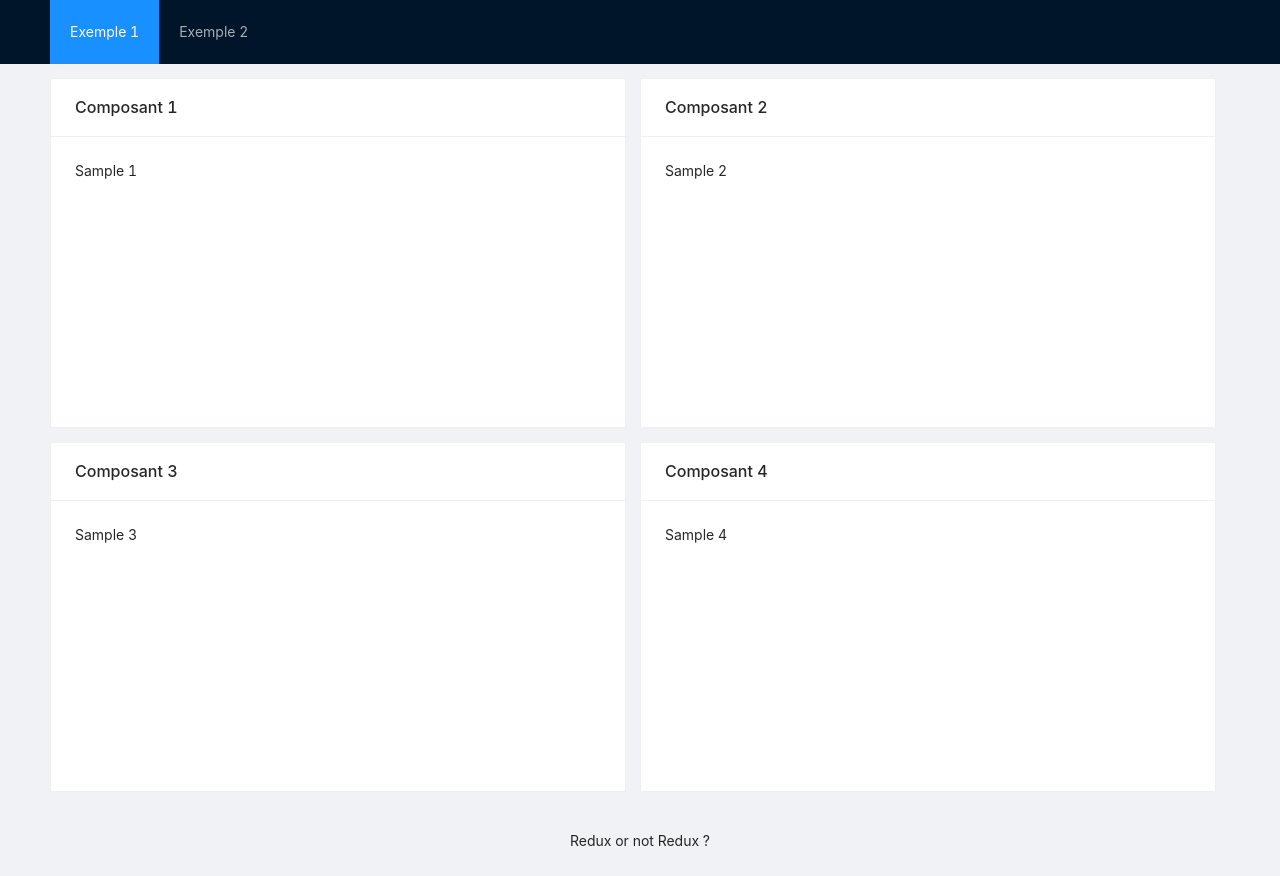
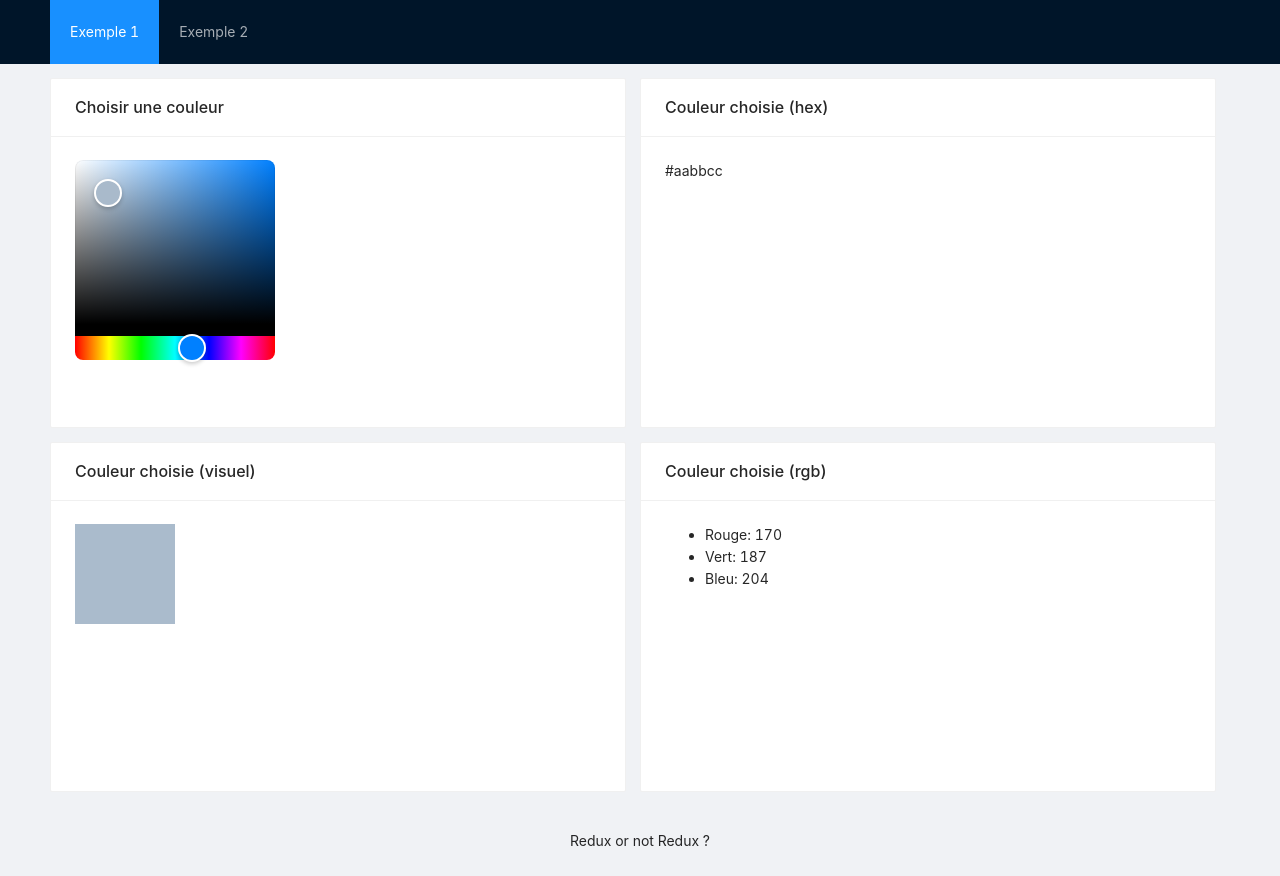
Before and after one commit to Claveaum/ReduxVsContextSample, a React (Create React App) app: page / in a window 1280 px wide. Built offline with nearby package versions, Linux system fonts and the light colour scheme.

Commit message:
Ajout couleurs sur example 1

```diff
--- a/package.json
+++ b/package.json
@@ -8,6 +8,7 @@
     "@testing-library/user-event": "^12.1.10",
     "antd": "^4.16.2",
     "react": "^17.0.2",
+    "react-colorful": "^5.2.2",
     "react-dom": "^17.0.2",
     "react-router": "^5.2.0",
     "react-router-dom": "^5.2.0",
--- /dev/null
+++ b/src/exemple1/bottomLeft.jsx
@@ -0,0 +1,9 @@
+import { Card } from "antd";
+
+export function BottomLeft({ color }) {
+  return (
+    <Card title="Couleur choisie (visuel)" className="exemple1-card">
+      <div style={{ height: 100, width: 100, backgroundColor: color }}></div>
+    </Card>
+  );
+}
--- /dev/null
+++ b/src/exemple1/bottomRight.jsx
@@ -0,0 +1,23 @@
+import { Card } from "antd";
+
+export function BottomRight({ color }) {
+  const rgb = hexToRgb(color)
+  return (
+    <Card title="Couleur choisie (rgb)" className="exemple1-card">
+      <ul>
+        <li>Rouge: {rgb.r}</li>
+        <li>Vert: {rgb.g}</li>
+        <li>Bleu: {rgb.b}</li>
+      </ul>
+    </Card>
+  );
+}
+
+function hexToRgb(hex) {
+  var result = /^#?([a-f\d]{2})([a-f\d]{2})([a-f\d]{2})$/i.exec(hex);
+  return result ? {
+    r: parseInt(result[1], 16),
+    g: parseInt(result[2], 16),
+    b: parseInt(result[3], 16)
+  } : null;
+}
--- a/src/exemple1/exemple1.jsx
+++ b/src/exemple1/exemple1.jsx
@@ -1,32 +1,34 @@
-import { Card, Col, Row } from "antd";
+import { Col, Row } from "antd";
+import { useState } from "react";
+import { BottomLeft } from "./bottomLeft";
+import { BottomRight } from "./bottomRight";
+import "./exemple1.css";
+import { TopLeft } from "./topLeft";
+import { TopRight } from "./topRight";
 
-import "./exemple1.css"
+const Exemple1 = () => {
+  const [color, setColor] = useState("#aabbcc");
 
-const exemple1 = () => {
   return (
     <>
       <Row className="exemple1-first-line">
         <Col span={12}>
-          <Card title="Composant 1" className="exemple1-card">Sample 1</Card>
+          <TopLeft color={color} setColor={setColor} />
         </Col>
         <Col span={12}>
-          <Card title="Composant 2" className="exemple1-card">Sample 2</Card>
+          <TopRight color={color} />
         </Col>
       </Row>
       <Row>
         <Col span={12}>
-          <Card title="Composant 3" className="exemple1-card">
-            Sample 3
-          </Card>
+          <BottomLeft color={color} />
         </Col>
         <Col span={12}>
-          <Card title="Composant 4" className="exemple1-card">
-            Sample 4
-          </Card>
+          <BottomRight color={color} />
         </Col>
       </Row>
     </>
   );
 };
 
-export default exemple1;
+export default Exemple1;
--- /dev/null
+++ b/src/exemple1/topLeft.jsx
@@ -0,0 +1,10 @@
+import { Card } from "antd";
+import { HexColorPicker } from "react-colorful";
+
+export function TopLeft({ color, setColor }) {
+  return (
+    <Card title="Choisir une couleur" className="exemple1-card">
+      <HexColorPicker color={color} onChange={setColor} />
+    </Card>
+  );
+}
--- /dev/null
+++ b/src/exemple1/topRight.jsx
@@ -0,0 +1,9 @@
+import { Card } from "antd";
+
+export function TopRight({ color }) {
+  return (
+    <Card title="Couleur choisie (hex)" className="exemple1-card">
+      {color}
+    </Card>
+  );
+}
```
Also changed, not shown: 1 other file (tests, documents, lock files or other folders).
